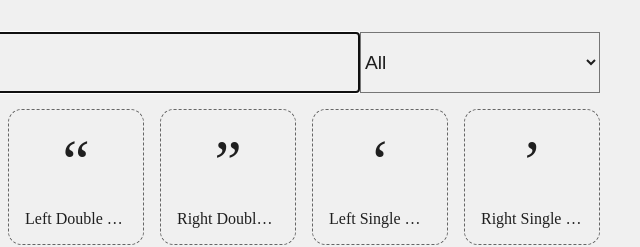
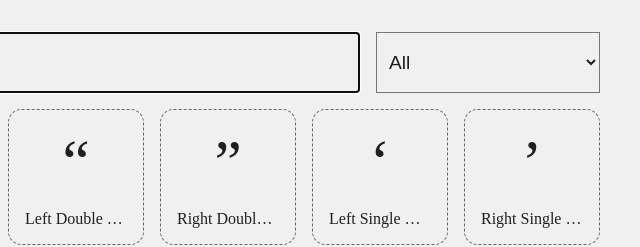
Before and after one commit to samwho/symbol.wtf, a plain HTML site: page index.html in a window 1280 px wide. Shown: the top 247 px of the page, 640-1280 px from the left. Drawn offline with Linux system fonts and the light colour scheme.

Commit message:
Tiny CSS tweaks to new category selector.

```diff
--- a/symbols.css
+++ b/symbols.css
@@ -73,6 +73,7 @@ a {
   display: flex;
   flex-wrap: wrap;
   justify-content: center;
+  gap: 1rem;
   margin: auto;
   margin-bottom: 1em;
   margin-top: 1em;
@@ -92,6 +93,7 @@ a {
   flex: 1;
   min-width: 10rem;
   font-size: 1.2rem;
+  padding: 0.5rem;
   color: var(--main-fg-color);
   background-color: var(--main-bg-color);
 }
```
